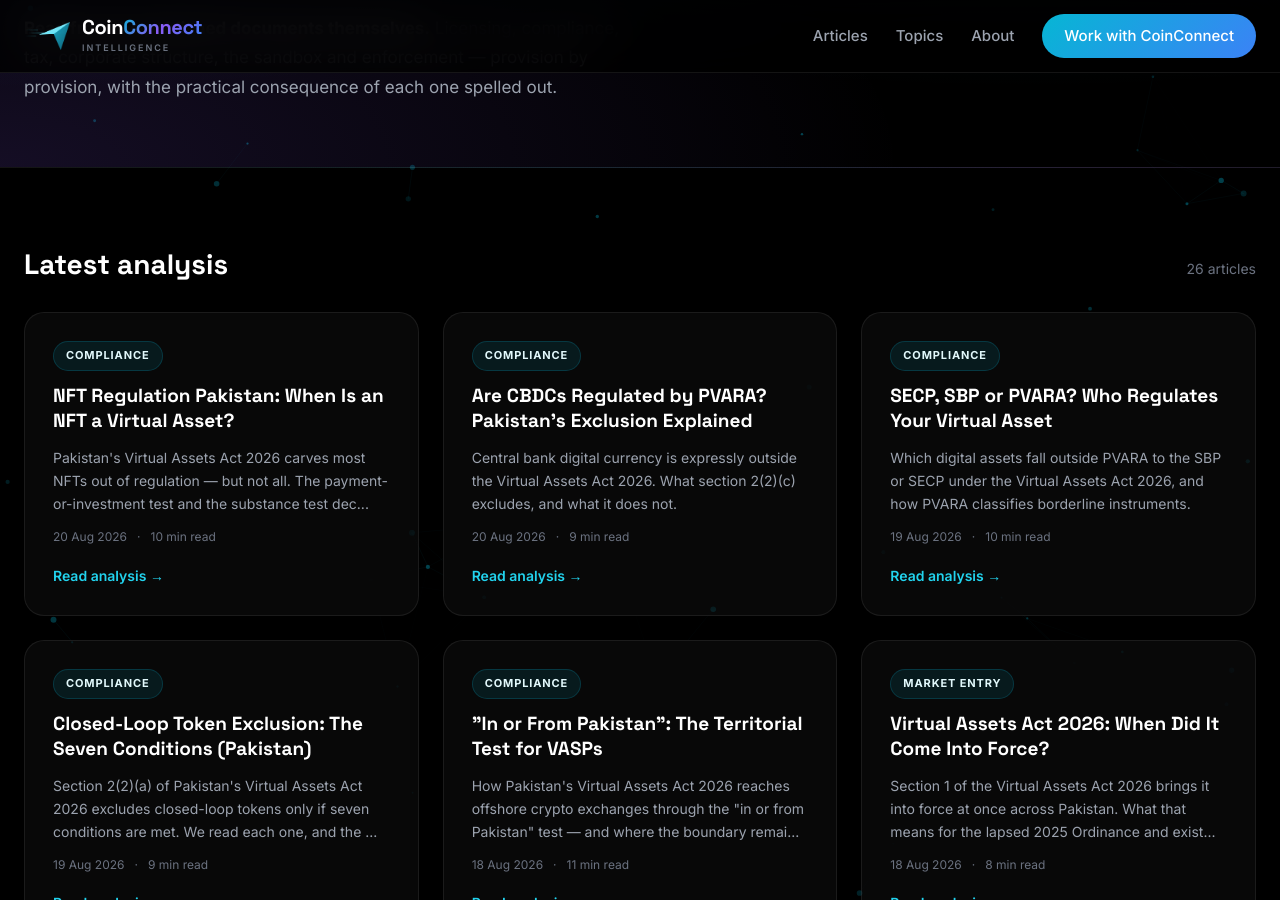
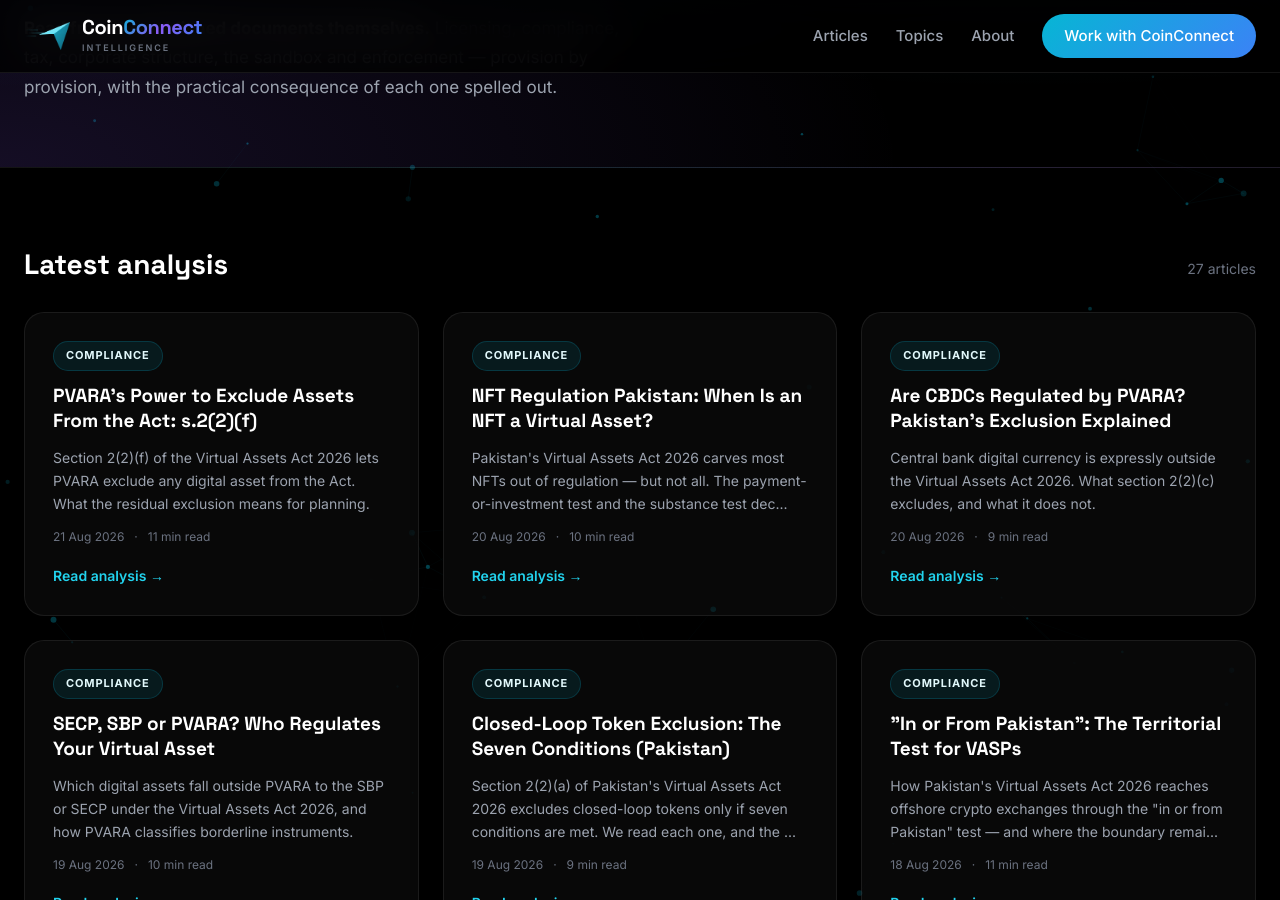
Before and after one commit to coinconnect-pk/coinconnect-pk.github.io, a Jekyll site: the page built from index.html, in a window 1280 px wide and 900 px high, scrolled down 447 px. Built offline with Jekyll 4.4.1, drawn with Linux system fonts in a browser that asks for light colours.

Commit message:
Publish article for 2026-08-21

```diff
--- a/_data/linkmap.yml
+++ b/_data/linkmap.yml
@@ -316,3 +316,6 @@ blog:
   - url: "https://blog.coinconnect.site/nft-regulation-pakistan-when-is-an-nft-a-virtual-asset/"
     title: "NFT Regulation Pakistan: When Is an NFT a Virtual Asset?"
     topics: [nft, regulation, virtual, asset, compliance]
+  - url: "https://blog.coinconnect.site/pvaras-power-to-exclude-assets-from-the-act-s22f/"
+    title: "PVARA's Power to Exclude Assets From the Act: s.2(2)(f)"
+    topics: [pvaras, power, exclude, assets, act, s22f, compliance]
--- a/_data/published-log.csv
+++ b/_data/published-log.csv
@@ -25,3 +25,4 @@ date,source,title,words
 2026-08-19,queue,"SECP, SBP or PVARA? Who Regulates Your Virtual Asset",2167
 2026-08-20,queue,"Are CBDCs Regulated by PVARA? Pakistan's Exclusion Explained",1874
 2026-08-20,queue,"NFT Regulation Pakistan: When Is an NFT a Virtual Asset?",2050
+2026-08-21,queue,"PVARA's Power to Exclude Assets From the Act: s.2(2)(f)",2247
--- a/_queue/027-pvaras-power-to-exclude-assets-from-the-act-s22f.md
+++ b/_posts/2026-08-21-pvaras-power-to-exclude-assets-from-the-act-s22f.md
@@ -1,7 +1,7 @@
 ---
 layout: post
 title: "PVARA's Power to Exclude Assets From the Act: s.2(2)(f)"
-date: 2026-01-01 09:00:00 +0500
+date: 2026-08-21 08:59:11 +0500
 categories: [Compliance]
 author: "Malik Abbas"
 description: "Section 2(2)(f) of the Virtual Assets Act 2026 lets PVARA exclude any digital asset from the Act. What the residual exclusion means for planning."
```
Also changed, not shown: other parts of _posts/2026-08-21-pvaras-power-to-exclude-assets-from-the-act-s22f.md (+0 -8 lines).
